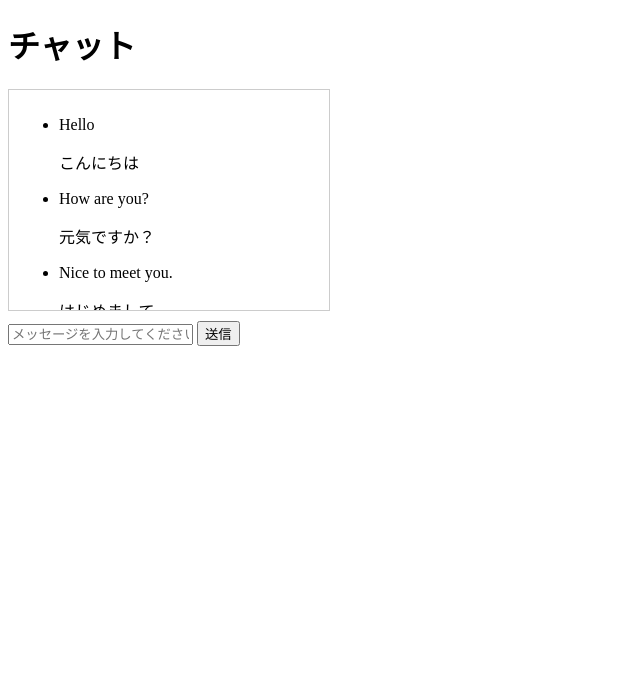
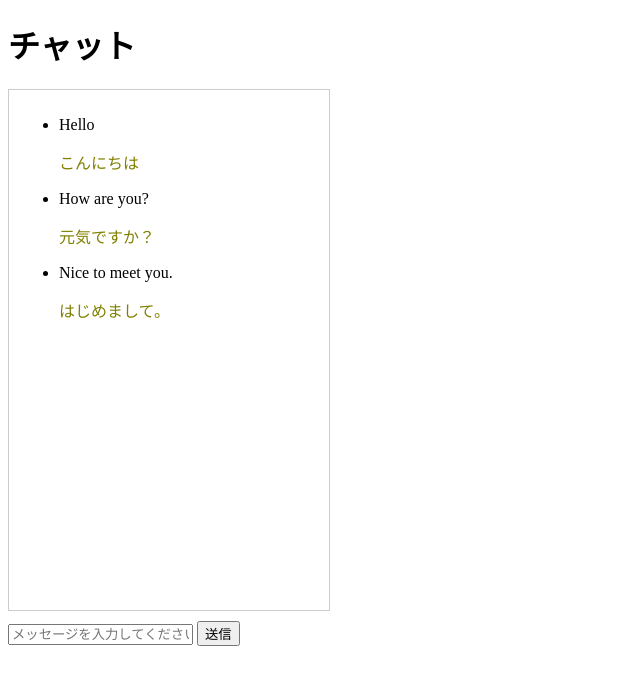
Before and after one commit to Hackathon-TeamH/TEAM-H, a Flask app: page / in a window 1280 px wide. Shown: the top 685 px of the page, without its empty margins (0-640 px from the left). Run offline with Flask 2, Linux system fonts and the light colour scheme; data comes from the database, SQL or seed files in the repository; data that the repository does not hold is empty.

Commit message:
import pymysql削除、html色付けてみた

```diff
--- a/ChatApp/models.py
+++ b/ChatApp/models.py
@@ -1,4 +1,3 @@
-import pymysql
 from flask import abort
 from util.DB import DB
 
--- a/ChatApp/templates/chat.html
+++ b/ChatApp/templates/chat.html
@@ -6,7 +6,7 @@
     <style>
         #chat-box {
             width: 300px;
-            height: 200px;
+            height: 500px;
             overflow-y: scroll;
             border: 1px solid #ccc;
             padding: 10px;
@@ -21,7 +21,7 @@
         <ul>
             {% for msg in sent_message %}
                 <li>{{ msg['message'] }}</li>
-                    <p>{{ msg['translated_message'] }}</p>
+                    <p><font color="#808000">{{ msg['translated_message'] }}</font></p>
             {% endfor %}
         </ul>
     </div>
```
